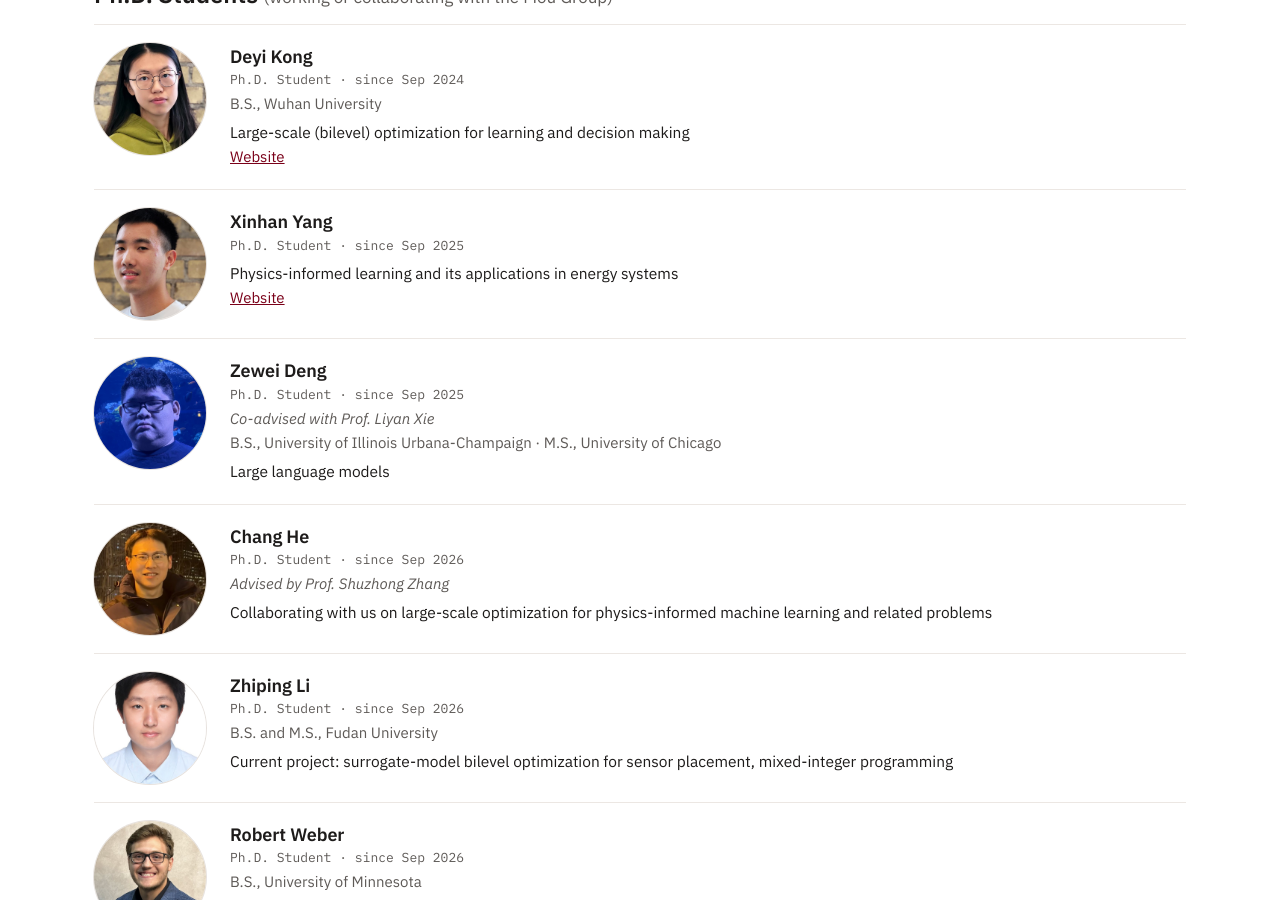
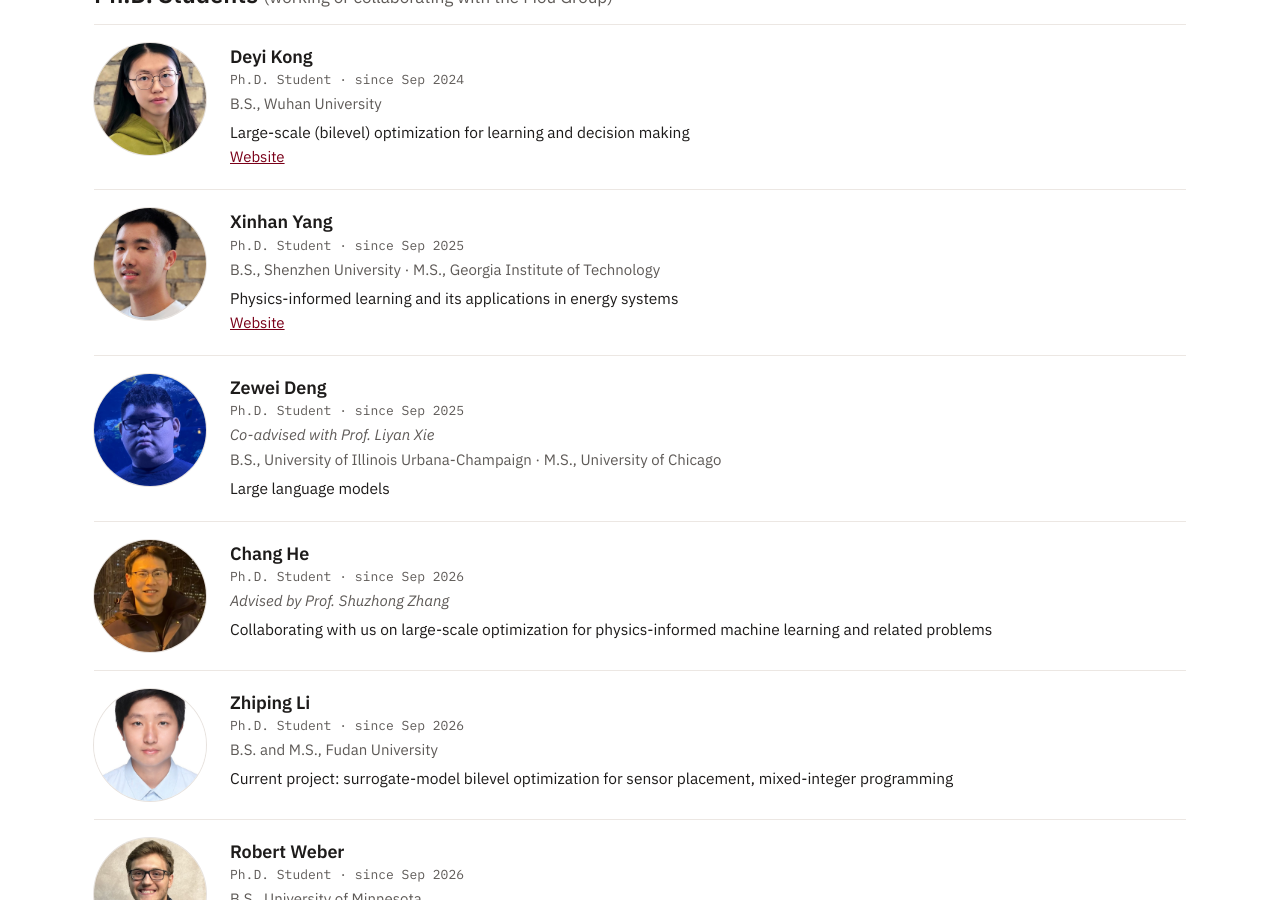
Before and after one commit to Mou-group-UMN/mou-group-umn.github.io, a Jekyll site: the page built from people.html, in a window 1280 px wide and 900 px high, scrolled down 734 px. Built offline with Jekyll 4.4.1, drawn with Linux system fonts in a browser that asks for light colours.

Commit message:
People: Xinhan Yang's degrees (B.S. Shenzhen University, M.S. Georgia Tech)
Co-Authored-By: Claude Opus 5.5 <noreply@anthropic.com>
Claude-Session: https://claude.ai/code/session_01XBj4b1asWe9EJC5WfSpYSG

```diff
--- a/_data/people.yml
+++ b/_data/people.yml
@@ -21,7 +21,7 @@ section_notes:   # optional note after a section heading on the People page, sho
   phd: working or collaborating with the Mou Group
 phd:   # most senior first (start date), as Sean ordered them on 2026-10-01
   - {name: Deyi Kong, role: Ph.D. Student, since: Sep 2024, photo: deyi-kong.jpg, web: "https://cse.umn.edu/isye/deyi-kong", edu: ["B.S., Wuhan University"], research: Large-scale (bilevel) optimization for learning and decision making}
-  - {name: Xinhan Yang, role: Ph.D. Student, since: Sep 2025, photo: xinhan-yang.jpg, web: "https://cse.umn.edu/isye/xinhan-yang", research: Physics-informed learning and its applications in energy systems}
+  - {name: Xinhan Yang, role: Ph.D. Student, since: Sep 2025, photo: xinhan-yang.jpg, web: "https://cse.umn.edu/isye/xinhan-yang", edu: ["B.S., Shenzhen University", "M.S., Georgia Institute of Technology"], research: Physics-informed learning and its applications in energy systems}
   - {name: Zewei Deng, role: Ph.D. Student, since: Sep 2025, photo: zewei-deng.jpg, cadv: Co-advised with Prof. Liyan Xie, edu: ["B.S., University of Illinois Urbana-Champaign", "M.S., University of Chicago"], research: Large language models}
   - {name: Chang He, role: Ph.D. Student, since: Sep 2026, photo: chang-he.jpg, cadv: Advised by Prof. Shuzhong Zhang, research: Collaborating with us on large-scale optimization for physics-informed machine learning and related problems}
   - {name: Zhiping Li, role: Ph.D. Student, since: Sep 2026, photo: zhiping-li.jpg, edu: ["B.S. and M.S., Fudan University"], research: "Current project: surrogate-model bilevel optimization for sensor placement, mixed-integer programming"}
```
